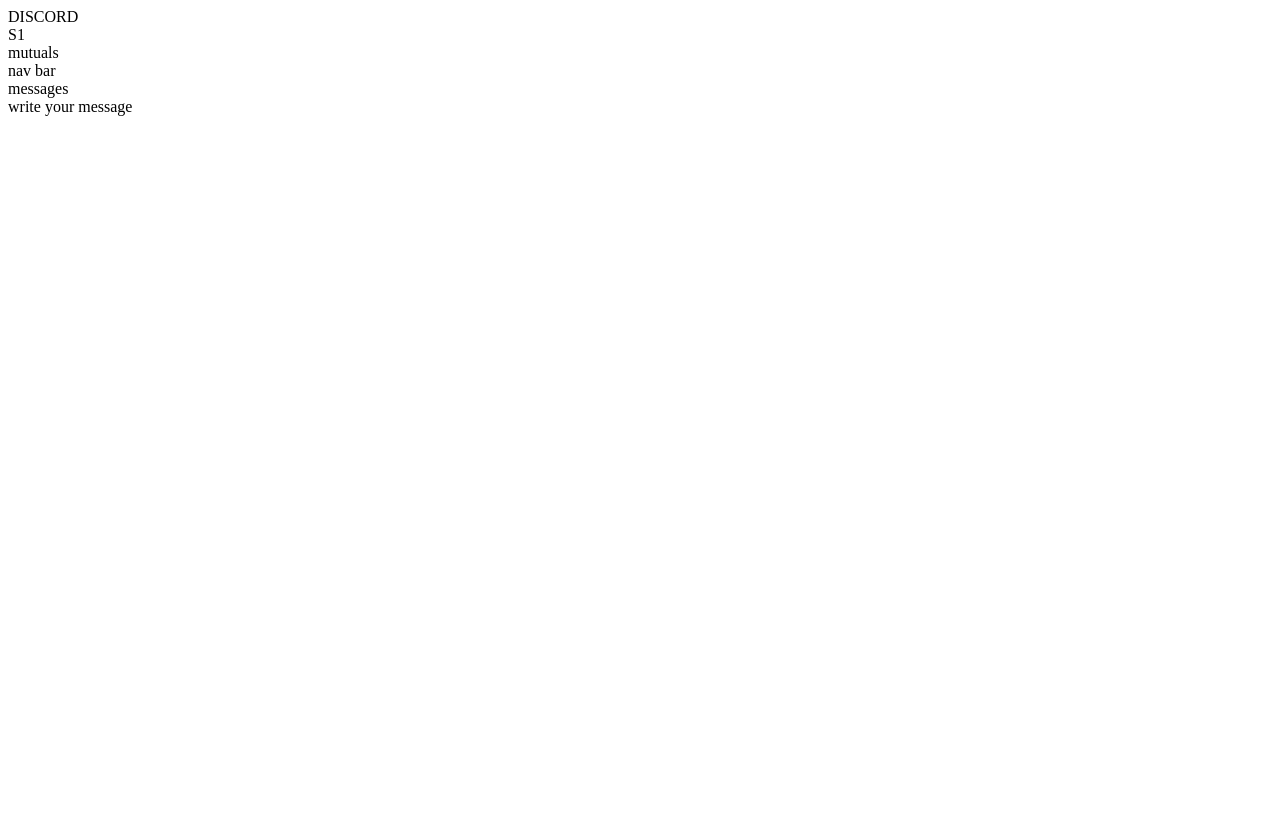
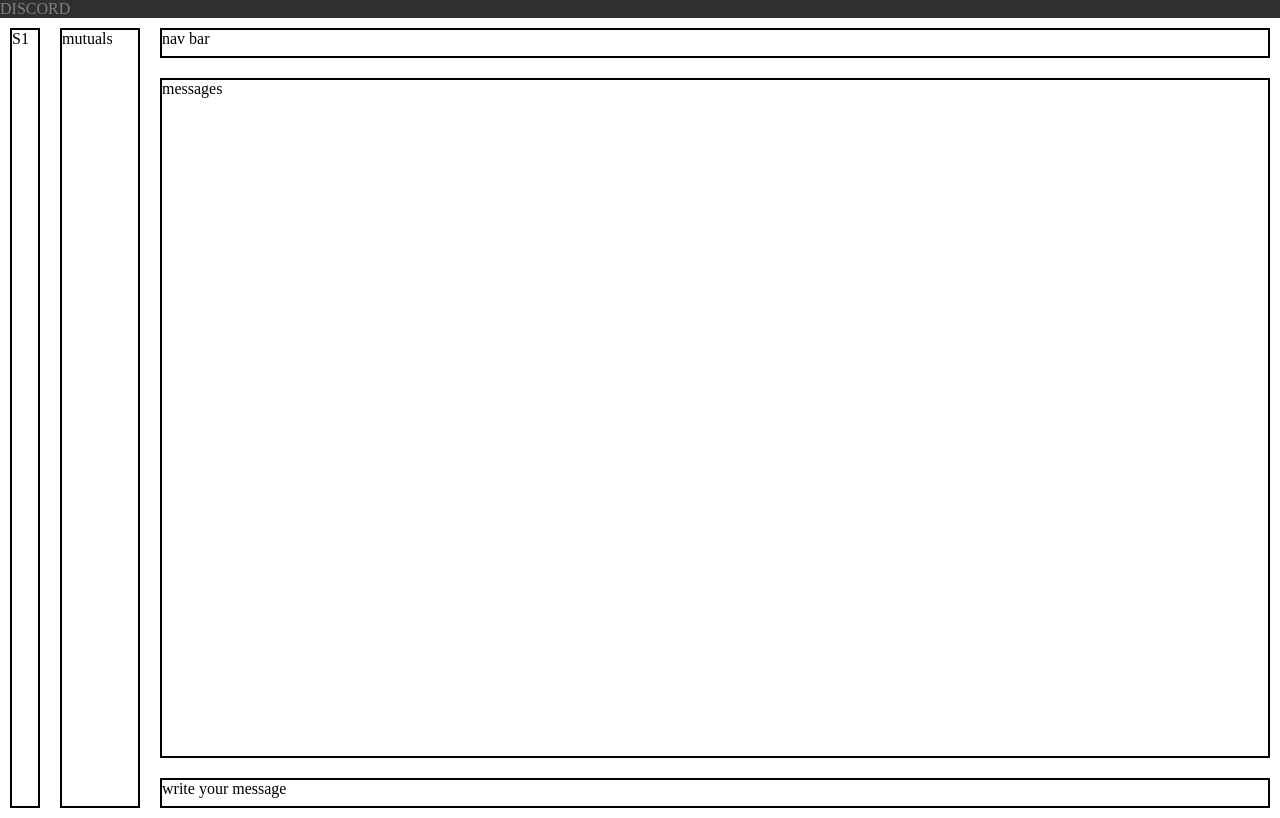
Before and after one commit to anasansari74/boolean-uk-html-popular-page-layouts, a website: page discord/index.html in a window 1280 px wide. Drawn offline with Linux system fonts and the light colour scheme; the site is published under a folder, as on GitHub Pages, so addresses that start at the root find nothing.

Commit message:
Update index.html

```diff
--- a/discord/index.html
+++ b/discord/index.html
@@ -5,7 +5,7 @@
     <meta http-equiv="X-UA-Compatible" content="IE=edge" />
     <title>Page Title</title>
     <meta name="viewport" content="width=device-width, initial-scale=1" />
-    <link rel="stylesheet" href="/discord/style.css" />
+    <link rel="stylesheet" href="./style.css" />
   </head>
   <body>
     <div class="header">DISCORD</div>
```
